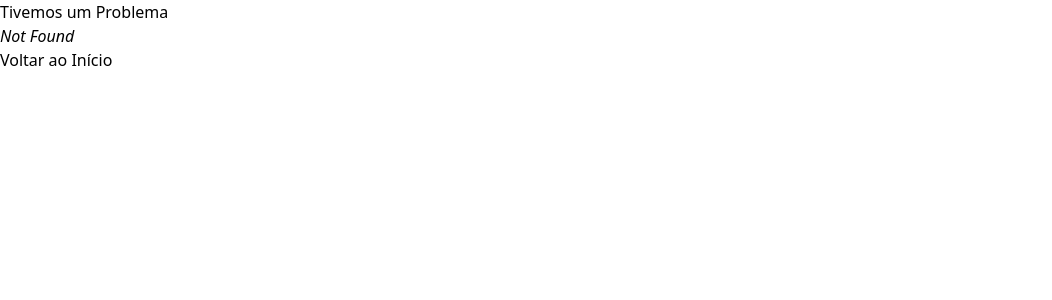
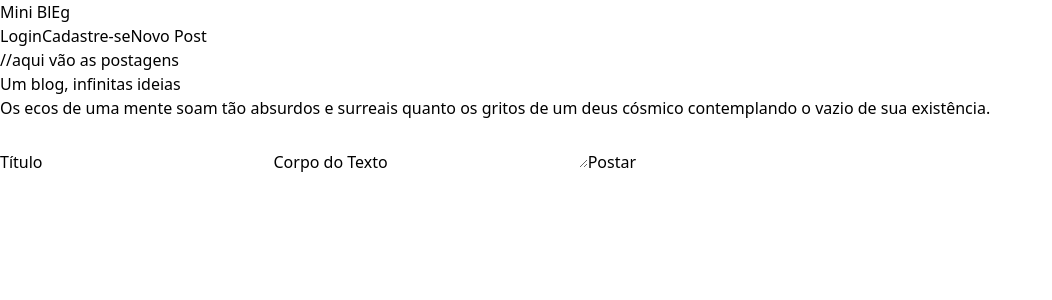
Before and after one commit to Dian-New-Dev/mini-blog, a React (Vite) app: page /novo-post in a window 1280 px wide. Before the commit this address had no page. Shown: the top 300 px of the page, without its empty margins (0-1052 px from the left). Built offline with nearby package versions, Linux system fonts and the light colour scheme.

Commit message:
componente de nova postagem criado e rota configurada

```diff
--- a/src/main.tsx
+++ b/src/main.tsx
@@ -12,6 +12,7 @@ import Login from './pages/Login'
 import Cadastro from './pages/Cadastro'
 import Root from './routes/root'
 import ErrorPage from './pages/ErrorPage'
+import NovoPost from './pages/NovoPost'
 
 
 
@@ -29,6 +30,10 @@ const router = createBrowserRouter([
             {
                 path: "/sign-up",
                 element: <Cadastro />
+            },
+            {
+                path: "/novo-post",
+                element: <NovoPost />
             }
         ]
     },
--- /dev/null
+++ b/src/pages/NovoPost.tsx
@@ -0,0 +1,36 @@
+import React from 'react';
+import { Link } from 'react-router-dom';
+
+const NovoPost: React.FC = () => {
+
+    return (
+        <div
+        id="novo-post-container"
+        className='
+        grid
+        place-items-center
+        w-full
+        h-full'>
+            <div>
+                <form className='
+                flex
+                flex-col
+                gap-4'
+                action="#">
+                    <label htmlFor="titulo">Título</label>
+                    <input type="text" name='titulo' id="titulo"/>
+
+                    <label htmlFor="novo-post">Corpo do Texto</label>
+                    <textarea name="novo-post" id="novo-post" />
+
+
+                    <button type='submit'>Postar</button>
+                </form>
+            </div>
+
+        </div>
+    );
+
+};
+
+export default NovoPost;
--- a/src/routes/root.tsx
+++ b/src/routes/root.tsx
@@ -39,12 +39,26 @@ const Root: React.FC = () => {
                 border-green-200
                 p-4
                 bg-green-900
+                items-start
                 "
                 >
                     <Link to="/login">Login</Link>
                     <Link to="/sign-up">Cadastre-se</Link>
 
+                    <button className="
+                    bg-blue-600
+                    p-2
+                    border
+                    border-gray-700
+                    hover:bg-blue-800
+                    hover:scale-110
+                    font-bold">
+                        <Link to="/novo-post">Novo Post</Link>
+                    </button>
+
                 </div>
+
+
 
                     <nav>
                         <ul>
```
